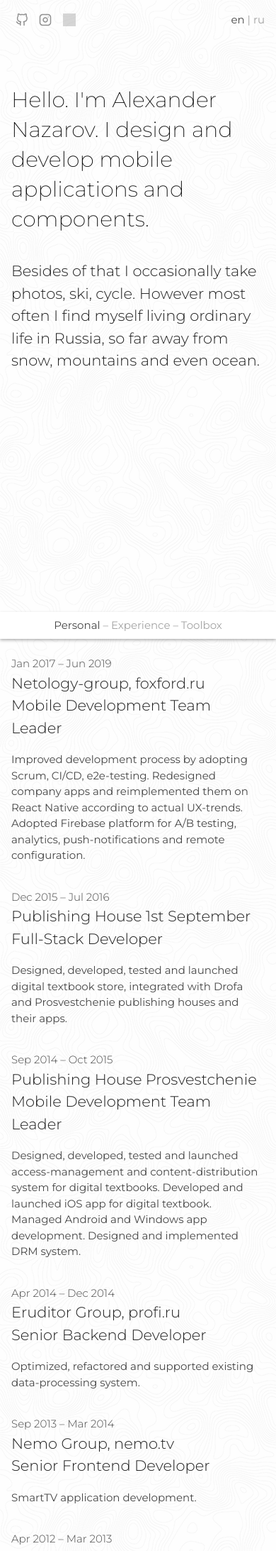
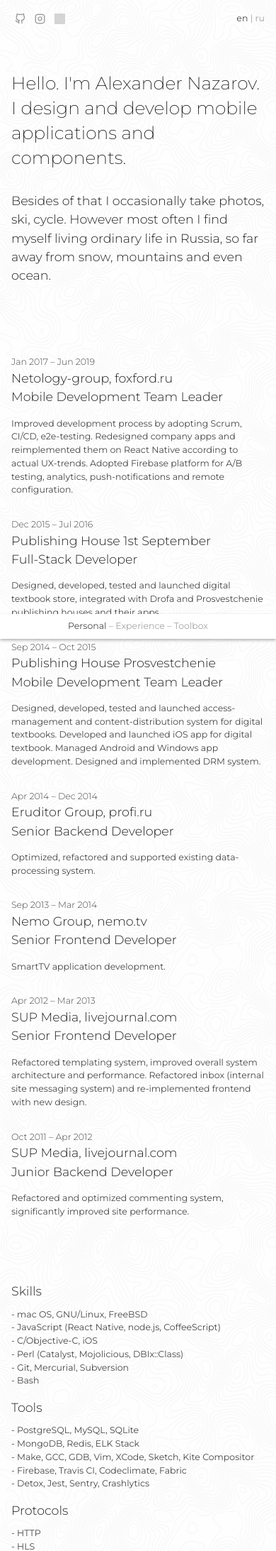
Before and after one commit to n4kz/com.n4kz, a Jekyll site: the page built from index.html, in a window 390 px wide. Shown: the top 2185 px of the page at 71% size. Built offline with Jekyll 4.4.1, drawn with Linux system fonts in a browser that asks for light colours; nearby versions of some CDN libraries; grey boxes are pictures that could not be loaded.

Commit message:
Minor layout improvements

```diff
--- a/static/css/main.css
+++ b/static/css/main.css
@@ -15,7 +15,7 @@
   box-sizing: border-box;
   max-width: 960px;
   margin: 0 auto;
-  padding: 24px 0 72px;
+  padding: 2rem 0 4rem;
 }
 
 section[hero] {
@@ -40,6 +40,12 @@
   section {
     max-width: auto;
     margin: 0 16px;
+  }
+
+  section[hero] {
+    height: auto;
+    min-height: auto;
+    padding: 10rem 0 8rem;
   }
 }
 
@@ -84,6 +90,12 @@
 li {
   padding: 0;
   margin: 0;
+}
+
+@media screen and (max-width: 799px) {
+  ul {
+    margin: 1rem 0 0;
+  }
 }
 
 /* Navigation */
@@ -284,9 +296,3 @@
 nav a[active] {
   color: rgba(0, 0, 0, 0.72);
 }
-
-/* Misc */
-
-#toolbox h2 {
-  margin-bottom: 1rem;
-}
--- a/static/css/typography.css
+++ b/static/css/typography.css
@@ -10,10 +10,17 @@
   }
 }
 
+@media screen and (max-width: 479px) {
+  html,
+  body {
+    font-size: 10px;
+  }
+}
+
 @media screen and (max-width: 359px) {
   html,
   body {
-    font-size: 10px;
+    font-size: 8px;
   }
 }
 
```
